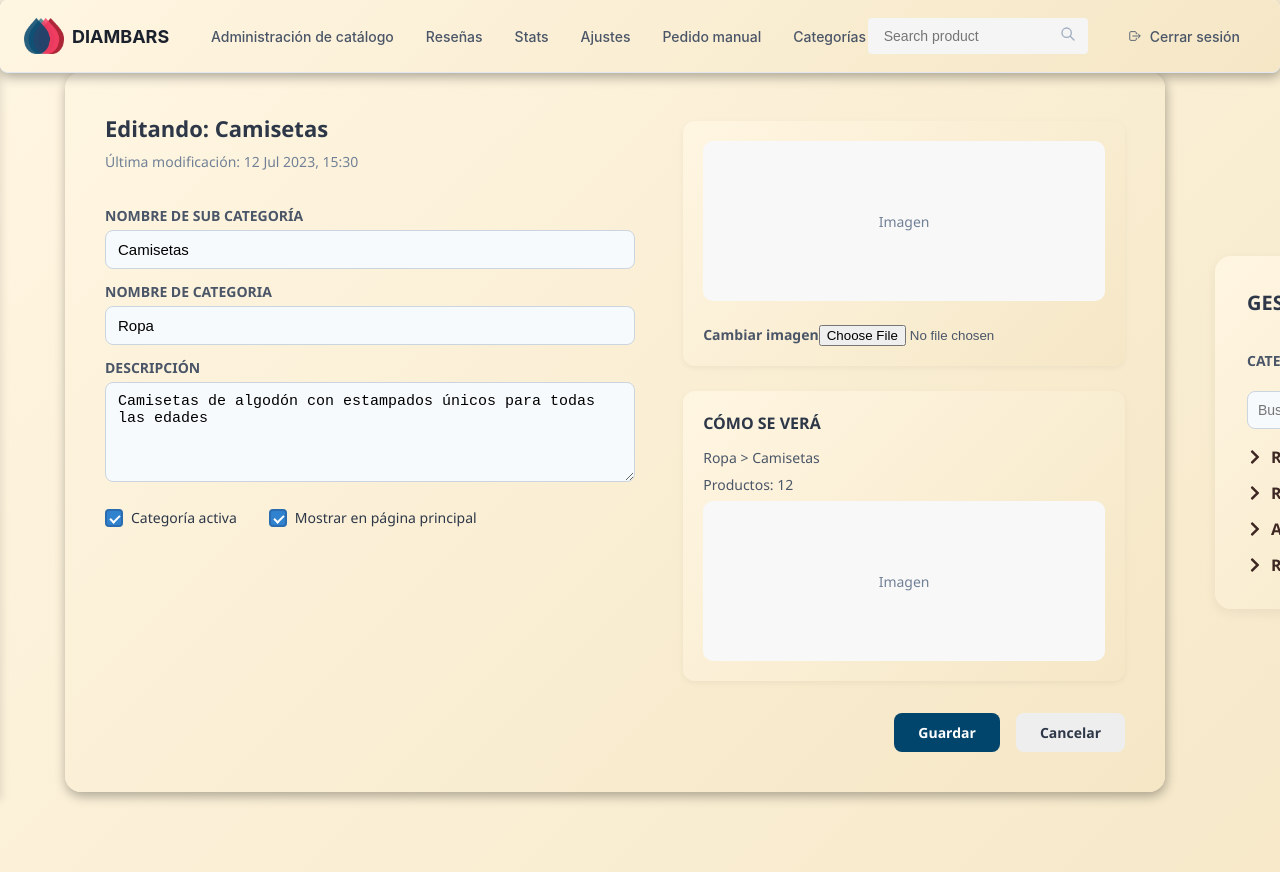
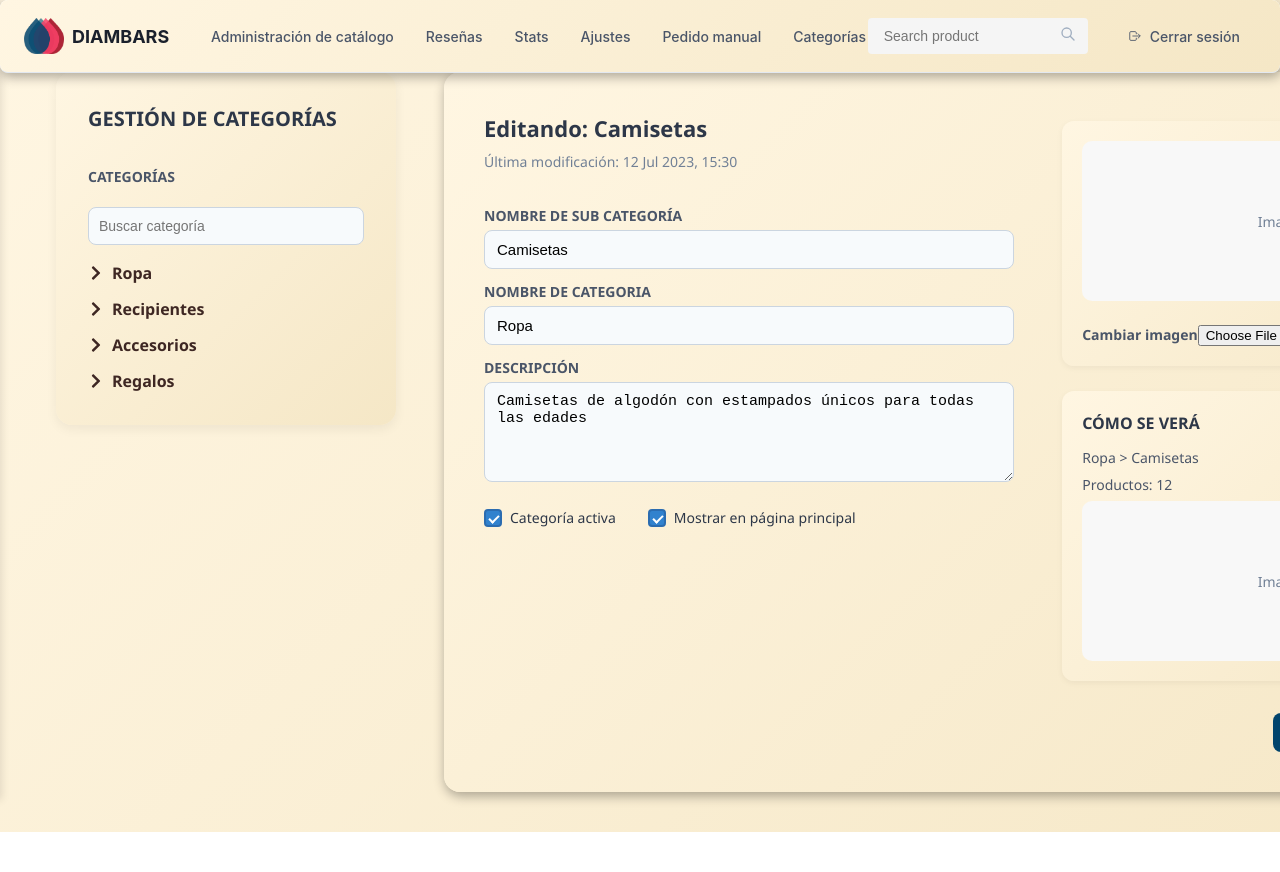
Before and after one commit to santiagoavs/expo2025, a React (Vite) app in the folder Diambars-Sublim/frontend/Diambars-Sublim-Private/: page /category in a window 1280 px wide. Shown: the top 872 px of the page. After the commit the page ends 832 px from the top, so only its background shows below. Built offline with nearby package versions, Linux system fonts and the light colour scheme.

Commit message:
navegabilidad del navbar

```diff
--- a/Diambars-Sublim/frontend/Diambars-Sublim-Private/src/components/categoryCatalog/categoryCatalog.css
+++ b/Diambars-Sublim/frontend/Diambars-Sublim-Private/src/components/categoryCatalog/categoryCatalog.css
@@ -4,7 +4,7 @@
   border-radius: 16px;
   box-shadow: 0 4px 12px rgba(0,0,0,0.06);
   max-width: 900px;
-  margin: auto;
+
   font-family: 'Segoe UI', sans-serif;
 }
 
--- a/Diambars-Sublim/frontend/Diambars-Sublim-Private/src/components/navbar/navbar.jsx
+++ b/Diambars-Sublim/frontend/Diambars-Sublim-Private/src/components/navbar/navbar.jsx
@@ -33,12 +33,12 @@ const Navbar = () => {
         </button>
 
         <div className="nav-links desktop-menu">
-          <a href="#" className="nav-link">Administración de catálogo</a>
+          <Link to="/catalog-management" className="nav-link">Administración de catálogo</Link> {/* ✅ Ahora es Link */}
           <a href="#" className="nav-link">Reseñas</a>
           <a href="#" className="nav-link">Stats</a>
           <a href="#" className="nav-link">Ajustes</a>
           <a href="#" className="nav-link">Pedido manual</a>
-          <Link to="/category" className="nav-link">Categorías</Link> {/* ✅ Enlace real */}
+          <Link to="/category" className="nav-link">Categorías</Link>
         </div>
 
         <div className="navbar-right desktop-menu">
@@ -83,12 +83,12 @@ const Navbar = () => {
               </svg>
             </button>
           </div>
-          <a href="#" className="sidebar-link">Administración de catálogo</a>
+          <Link to="/catalog-management" className="sidebar-link">Administración de catálogo</Link> {/* ✅ También en móvil */}
           <a href="#" className="sidebar-link">Reseñas</a>
           <a href="#" className="sidebar-link">Stats</a>
           <a href="#" className="sidebar-link">Ajustes</a>
           <a href="#" className="sidebar-link">Pedido manual</a>
-          <Link to="/category" className="sidebar-link">Categorías</Link> {/* ✅ Sidebar también */}
+          <Link to="/category" className="sidebar-link">Categorías</Link>
           <button className="sidebar-logout-btn" onClick={handleLogout}>
             <IoLogOutOutline />
             <span>Cerrar sesión</span>
--- a/Diambars-Sublim/frontend/Diambars-Sublim-Private/src/components/newCategory/newCategory.css
+++ b/Diambars-Sublim/frontend/Diambars-Sublim-Private/src/components/newCategory/newCategory.css
@@ -6,7 +6,6 @@
   box-shadow:
     1px 4px 12px #00000052; /* ✅ Sombra más profunda */
   min-width: 1100px;                          /* Limita el ancho máximo de la card */
-  margin: 40px auto;                          /* Centrado horizontal y espaciado vertical */
   font-family: 'Segoe UI', sans-serif;       /* Fuente legible y moderna */
   display: flex;                              /* Activa flexbox vertical */
   flex-direction: column;                    /* Distribuye los elementos verticalmente */
--- a/Diambars-Sublim/frontend/Diambars-Sublim-Private/src/page/categoryPage/category.css
+++ b/Diambars-Sublim/frontend/Diambars-Sublim-Private/src/page/categoryPage/category.css
@@ -12,14 +12,15 @@
   padding: 40px;
   display: flex;
   justify-content: center;     /* Centrado horizontal completo */
-  gap: 0rem;                   /* Separación entre las dos cards */
+  gap: 3rem;                   /* Separación entre las dos cards */
   align-items: flex-start;
+  flex-direction: row-reverse;
 }
 
 /* 📁 CategoryCatalog a la izquierda */
 .category-page-content > :nth-child(2) {
   flex: 1;
-  max-width: 320px;
+  max-width: 340px;
 }
 
 /* 📝 NewCategory a la derecha */
```
